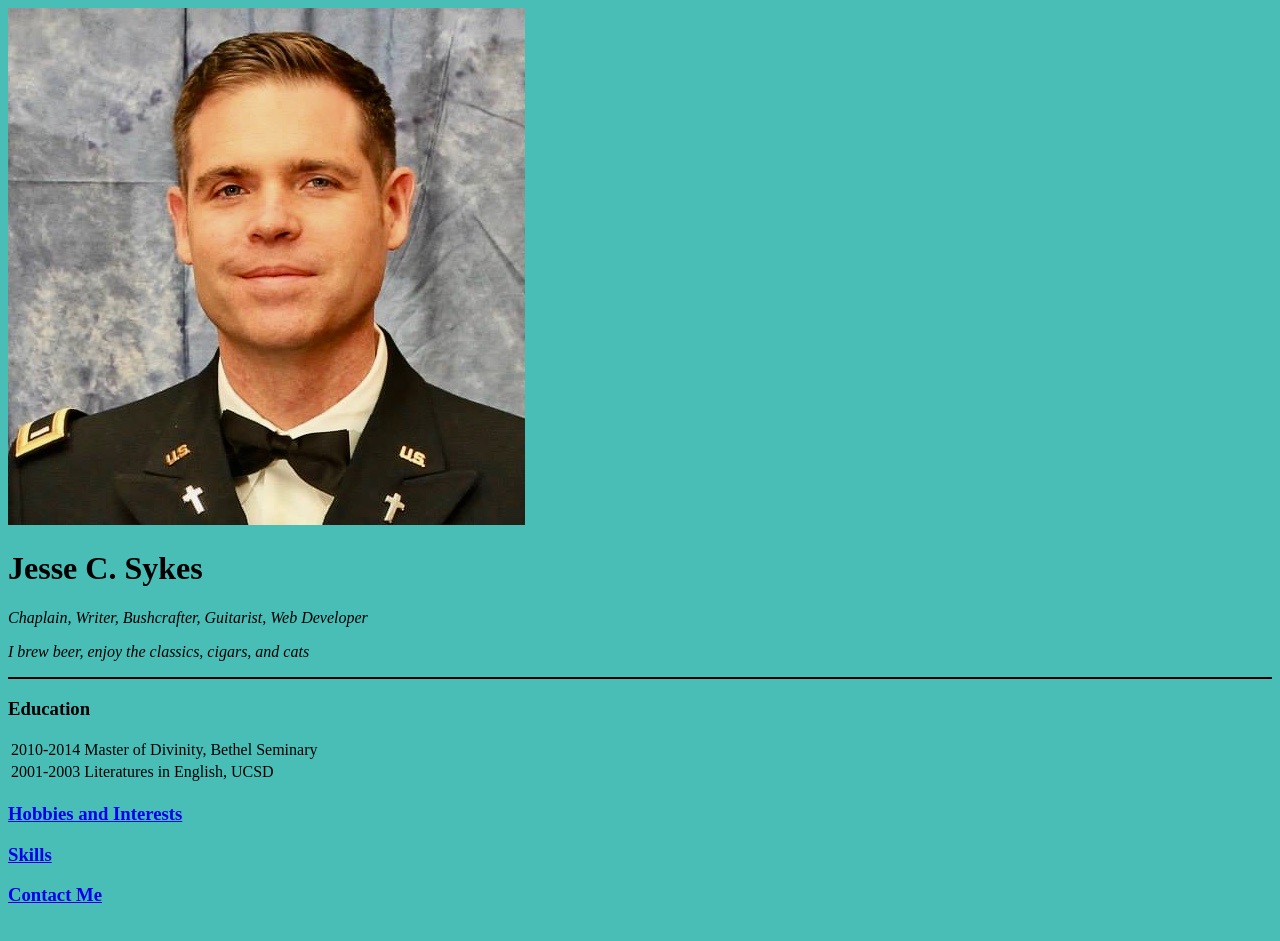
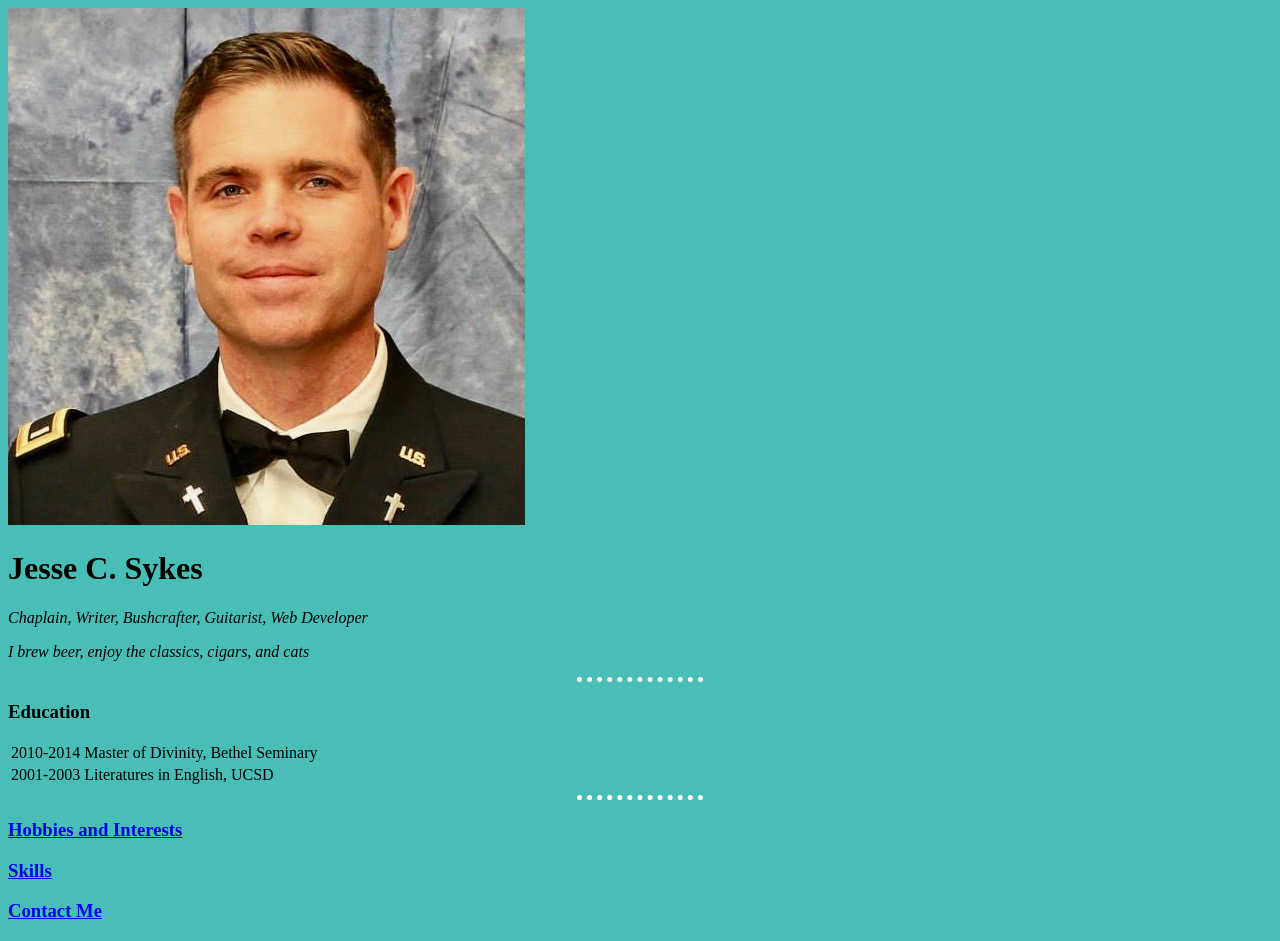
Before and after one commit to jcolinsykes/CV, a plain HTML site: page index.html in a window 1280 px wide. Drawn offline with Linux system fonts and the light colour scheme.

Commit message:
added external css

```diff
--- /dev/null
+++ b/css/styles.css
@@ -0,0 +1,10 @@
+body {
+  background-color: #49beb7;
+}
+hr {
+  border-style: none;
+  border-top-style: dotted;
+  border-color: white;
+  border-width: 5px;
+  width: 10%;
+}
--- a/index.html
+++ b/index.html
@@ -4,22 +4,12 @@
 <head>
   <meta charset="utf-8">
   <title>Jesse's Personal Site</title>
-  <style>
-
-  body {
-    background-color: #49beb7;
-  }
-  hr {
-    background-color: black;
-    border-style: none;
-    height: 2px;
-  }
-  </style>
+  <link rel="stylesheet" href="css/styles.css">
 
 </head>
 
 <body>
-  <img src="face_jesse.jpg" alt="Jesse in Chaplain Uniform; he's not so young anymore">
+  <img src="images\face_jesse.jpg" alt="Jesse in Chaplain Uniform; he's not so young anymore">
   <h1>Jesse C. Sykes</h1>
     <p><em>Chaplain, Writer, Bushcrafter, Guitarist, Web Developer</em></p>
     <p><em>I brew beer, enjoy the classics, cigars, and cats</em></p>
@@ -35,6 +25,7 @@
         <td>Literatures in English, UCSD</td>
       </tr>
     </table>
+  <hr>
   <h3><a href="hobbies.html">Hobbies and Interests</a></h3>
   <h3><a href="skills.html">Skills</a></h3>
   <h3><a href="contact.html">Contact Me</a></h3>
```
Also changed, not shown: contact.html (+1 -0 lines), hobbies.html (+1 -0 lines), skills.html (+1 -0 lines), images/face_jesse.jpg (renamed from face_jesse.jpg).
